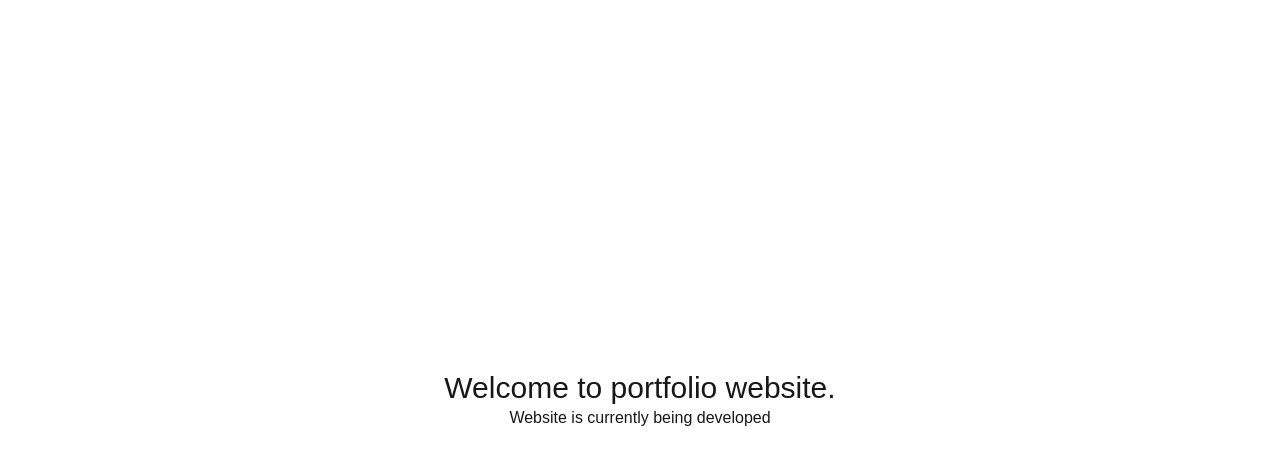
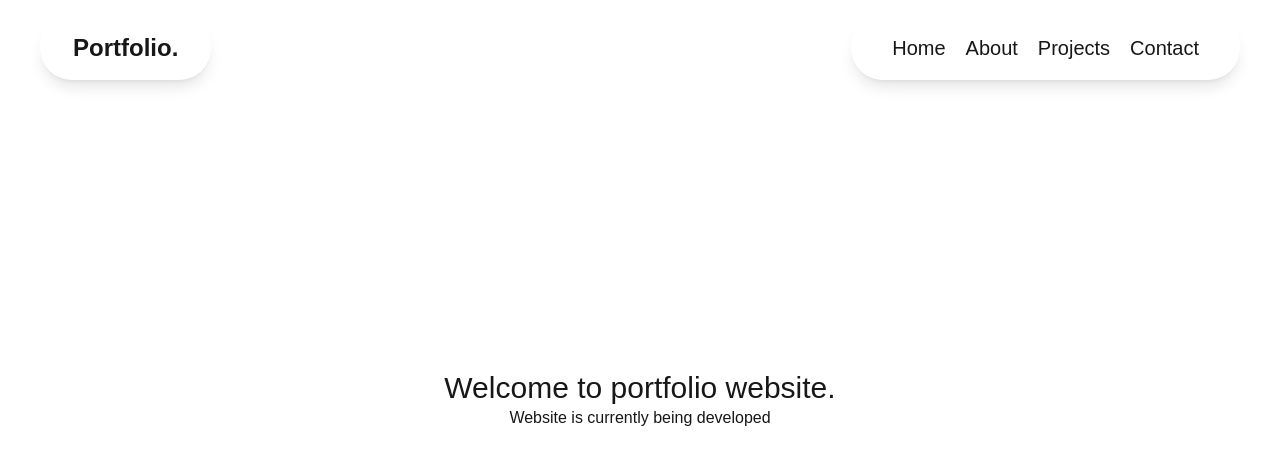
Before and after one commit to sriyanshsrivastava-dev/portfolio-frontend-web, a Next.js app: page / in a window 1280 px wide. Shown: the top 464 px of the page. Built offline with nearby package versions, Linux system fonts and the light colour scheme.

Commit message:
feat: add navigation bar and style it

```diff
--- a/package.json
+++ b/package.json
@@ -9,6 +9,7 @@
     "lint": "eslint"
   },
   "dependencies": {
+    "lucide-react": "^1.46.0",
     "next": "16.3.5",
     "react": "19.2.8",
     "react-dom": "19.2.8"
--- a/src/app/layout.tsx
+++ b/src/app/layout.tsx
@@ -1,6 +1,7 @@
 import type { Metadata } from "next";
 import { Geist, Geist_Mono } from "next/font/google";
 import "./globals.css";
+import Navbar from "@/components/Navbar/Navbar";
 
 const geistSans = Geist({
   variable: "--font-geist-sans",
@@ -13,8 +14,8 @@ const geistMono = Geist_Mono({
 });
 
 export const metadata: Metadata = {
-  title: "Create Next App",
-  description: "Generated by create next app",
+  title: "Portfolio.",
+  description: "Portfolio website for Sriyansh Srivastava",
 };
 
 export default function RootLayout({ children }: LayoutProps<"/">) {
@@ -23,7 +24,10 @@ export default function RootLayout({ children }: LayoutProps<"/">) {
       lang="en"
       className={`${geistSans.variable} ${geistMono.variable} h-full antialiased`}
     >
-      <body className="min-h-full flex flex-col">{children}</body>
+      <body className="min-h-full flex flex-col">
+      <Navbar/>
+      {children}
+      </body>
     </html>
   );
 }
--- /dev/null
+++ b/src/components/Navbar/Navbar.tsx
@@ -0,0 +1,42 @@
+import Link from 'next/link';
+import { Menu } from 'lucide-react';
+
+const GLASS_BASE = "bg-white/10 dark:bg-black/20 backdrop-blur-md border border-white/20 shadow-lg rounded-full";
+
+const GLASS_HOVER = "transition-all duration-300 hover:bg-white/20 dark:hover:bg-black/30 hover:border-white/40 hover:-translate-y-0.5 hover:shadow-xl cursor-pointer";
+
+export default function Navbar() {
+    return (
+        <nav className="flex fixed top-4 h-16 w-full bg-transparent justify-between px-10 z-50">
+
+            {/* Logo Container */}
+            <div className={`h-full flex items-center px-8 ${GLASS_BASE}`}>
+                <span className="text-2xl font-black">Portfolio.</span>
+            </div>
+
+            {/* Mobile Menu Button */}
+            <div className={`flex sm:hidden h-full items-center p-4 ${GLASS_BASE} ${GLASS_HOVER}`}>
+                <Menu size={24} strokeWidth={2.5}/>
+            </div>
+
+            {/* Desktop Navigation */}
+            <div className="hidden sm:flex h-full">
+                <ul className={`flex gap-5 items-center h-full px-10 ${GLASS_BASE}`}>
+                    <li>
+                        <Link href="/" className="text-xl inline-block transition-transform duration-200 hover:scale-110">Home</Link>
+                    </li>
+                    <li>
+                        <Link href="/about" className="text-xl inline-block transition-transform duration-200 hover:scale-110">About</Link>
+                    </li>
+                    <li>
+                        <Link href="/projects" className="text-xl inline-block transition-transform duration-200 hover:scale-110">Projects</Link>
+                    </li>
+                    <li>
+                        <Link href="/contact" className="text-xl inline-block transition-transform duration-200 hover:scale-110">Contact</Link>
+                    </li>
+                </ul>
+            </div>
+
+        </nav>
+    );
+}
```
Also changed, not shown: 1 other file (tests, documents, lock files or other folders).
